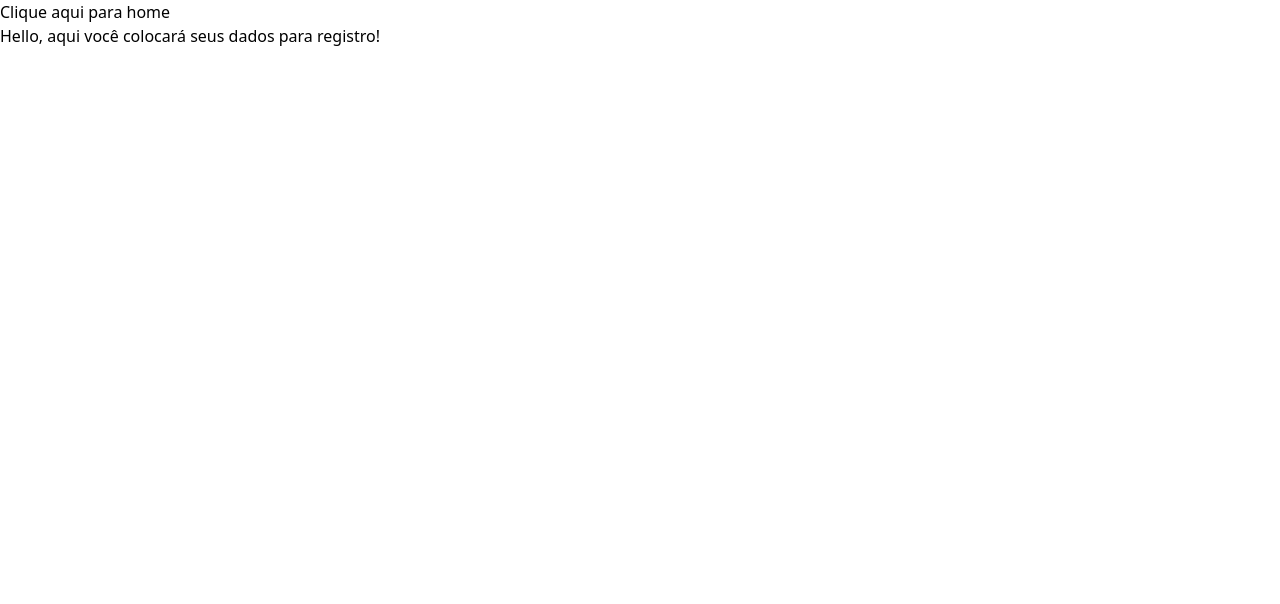
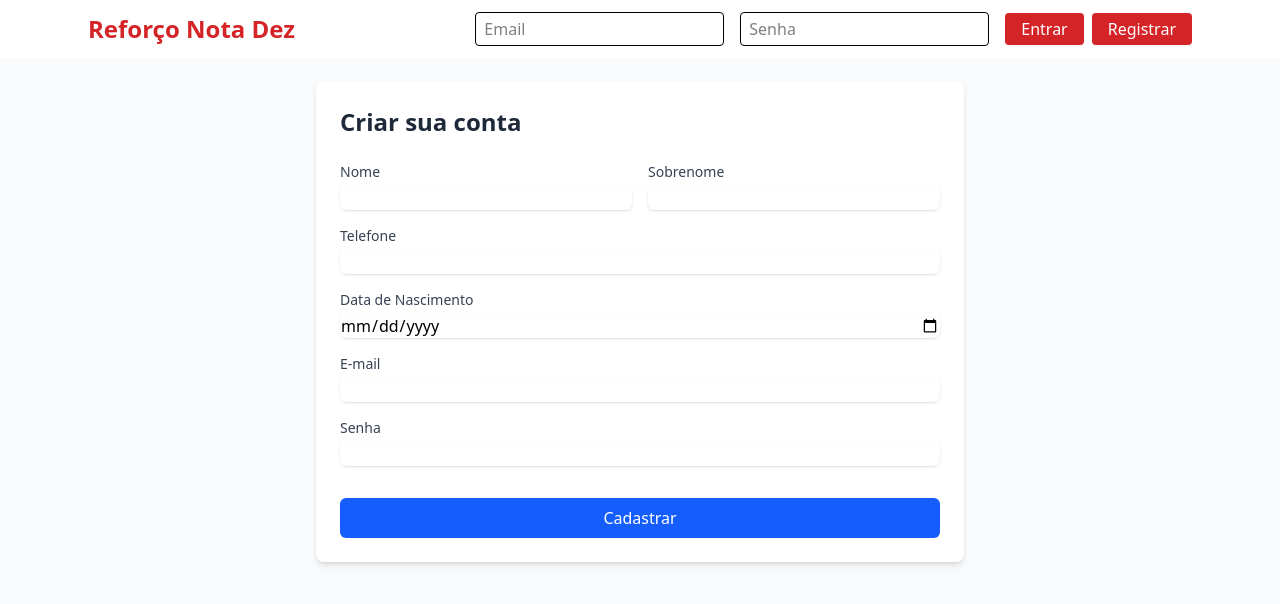
Before and after one commit to LuisEduardo100/ead-web-project-F-, a React (Vite) app: page /register in a window 1280 px wide. Shown: the top 604 px of the page. Built offline with nearby package versions, Linux system fonts and the light colour scheme.

Commit message:
pagina de registro criada

```diff
--- a/src/pages/Register.tsx
+++ b/src/pages/Register.tsx
@@ -1,12 +1,130 @@
+import { Header } from "../components/Header";
+import { useState } from "react";
+
 export function Register() {
-    function handleHomePage() {
-        window.location.href = '/'
+    const [formData, setFormData] = useState({
+        firstName: '',
+        lastName: '',
+        phone: '',
+        birth: '',
+        email: '',
+        password: ''
+    });
+
+    function handleInputChange(e: React.ChangeEvent<HTMLInputElement>) {
+        const { name, value } = e.target;
+        setFormData(prev => ({
+            ...prev,
+            [name]: value
+        }));
+    }
+
+    function handleSubmit(e: React.FormEvent) {
+        e.preventDefault();
+        console.log(formData);
+        // Here you would typically send the data to your backend
     }
 
     return (
-        <>
-            <button onClick={handleHomePage}>Clique aqui para home</button>
-            <h1>Hello, aqui você colocará seus dados para registro!</h1>
-        </>
-    )
+        <div className="min-h-screen flex flex-col">
+            <Header />
+            <section className="bg-gray-50 flex-grow py-6">
+                <div className="max-w-2xl mx-auto px-3">
+                    <div className="bg-white rounded-lg shadow-md p-6">
+                        <h1 className="text-2xl font-bold text-gray-800 mb-6">Criar sua conta</h1>
+
+                        <form onSubmit={handleSubmit} className="space-y-4">
+                            <div className="grid grid-cols-1 md:grid-cols-2 gap-4">
+                                <div>
+                                    <label htmlFor="firstName" className="block text-sm font-medium text-gray-700">Nome</label>
+                                    <input
+                                        type="text"
+                                        id="firstName"
+                                        name="firstName"
+                                        value={formData.firstName}
+                                        onChange={handleInputChange}
+                                        className="mt-1 block w-full rounded-md border-gray-300 shadow-sm focus:border-blue-500 focus:ring-blue-500"
+                                        required
+                                    />
+                                </div>
+                                <div>
+                                    <label htmlFor="lastName" className="block text-sm font-medium text-gray-700">Sobrenome</label>
+                                    <input
+                                        type="text"
+                                        id="lastName"
+                                        name="lastName"
+                                        value={formData.lastName}
+                                        onChange={handleInputChange}
+                                        className="mt-1 block w-full rounded-md border-gray-300 shadow-sm focus:border-blue-500 focus:ring-blue-500"
+                                        required
+                                    />
+                                </div>
+                            </div>
+
+                            <div>
+                                <label htmlFor="phone" className="block text-sm font-medium text-gray-700">Telefone</label>
+                                <input
+                                    type="tel"
+                                    id="phone"
+                                    name="phone"
+                                    value={formData.phone}
+                                    onChange={handleInputChange}
+                                    className="mt-1 block w-full rounded-md border-gray-300 shadow-sm focus:border-blue-500 focus:ring-blue-500"
+                                    required
+                                />
+                            </div>
+
+                            <div>
+                                <label htmlFor="birth" className="block text-sm font-medium text-gray-700">Data de Nascimento</label>
+                                <input
+                                    type="date"
+                                    id="birth"
+                                    name="birth"
+                                    value={formData.birth}
+                                    onChange={handleInputChange}
+                                    className="mt-1 block w-full rounded-md border-gray-300 shadow-sm focus:border-blue-500 focus:ring-blue-500"
+                                    required
+                                />
+                            </div>
+
+                            <div>
+                                <label htmlFor="email" className="block text-sm font-medium text-gray-700">E-mail</label>
+                                <input
+                                    type="email"
+                                    id="email"
+                                    name="email"
+                                    value={formData.email}
+                                    onChange={handleInputChange}
+                                    className="mt-1 block w-full rounded-md border-gray-300 shadow-sm focus:border-blue-500 focus:ring-blue-500"
+                                    required
+                                />
+                            </div>
+
+                            <div>
+                                <label htmlFor="password" className="block text-sm font-medium text-gray-700">Senha</label>
+                                <input
+                                    type="password"
+                                    id="password"
+                                    name="password"
+                                    value={formData.password}
+                                    onChange={handleInputChange}
+                                    className="mt-1 block w-full rounded-md border-gray-300 shadow-sm focus:border-blue-500 focus:ring-blue-500"
+                                    required
+                                />
+                            </div>
+
+                            <div className="flex items-center justify-between pt-4">
+                                <button
+                                    type="submit"
+                                    className="bg-blue-600 text-white px-6 py-2 rounded-md hover:bg-blue-700 focus:outline-none focus:ring-2 focus:ring-blue-500 focus:ring-offset-2 w-full"
+                                >
+                                    Cadastrar
+                                </button>
+                            </div>
+                        </form>
+                    </div>
+                </div>
+            </section>
+        </div>
+    );
 }
```
